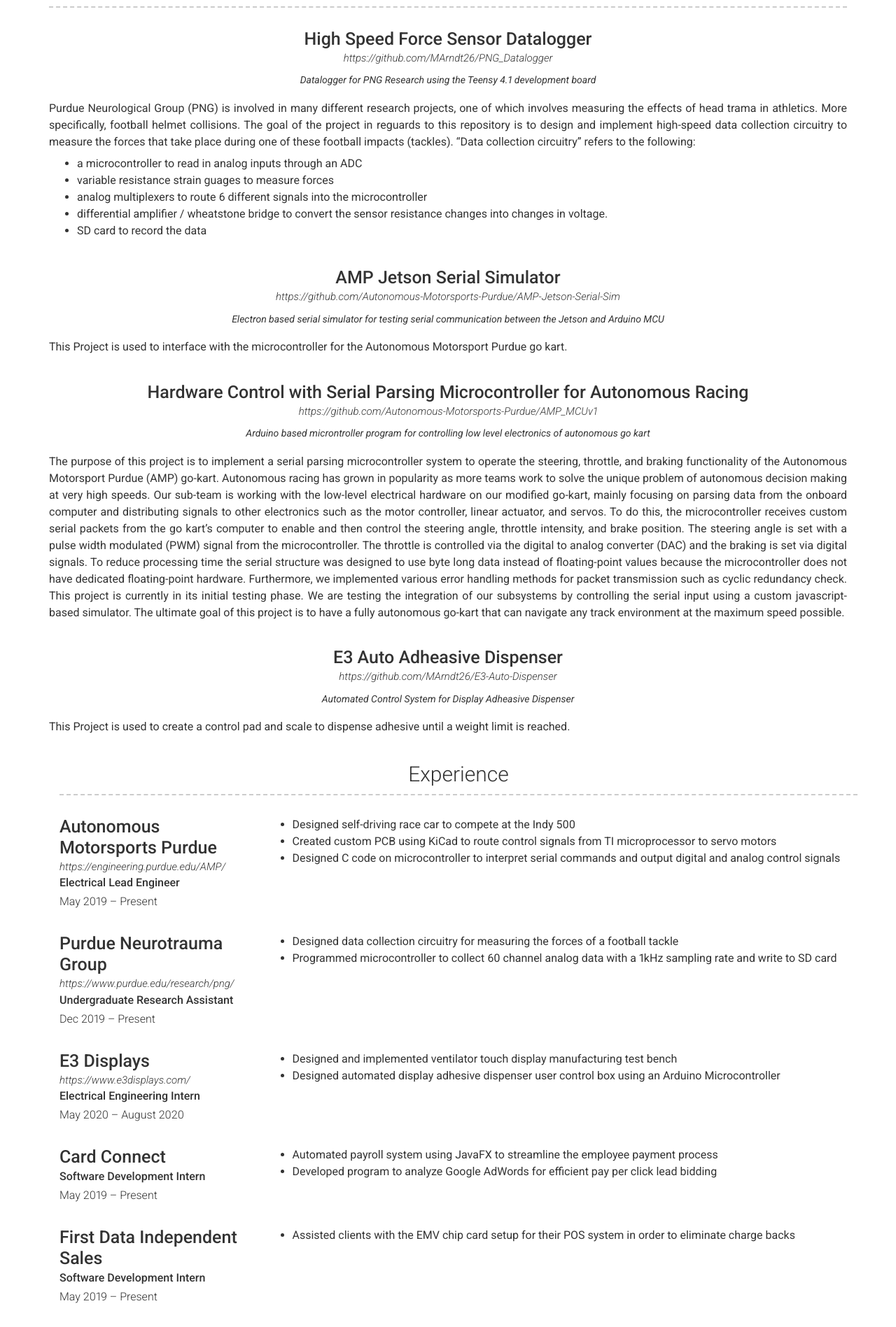
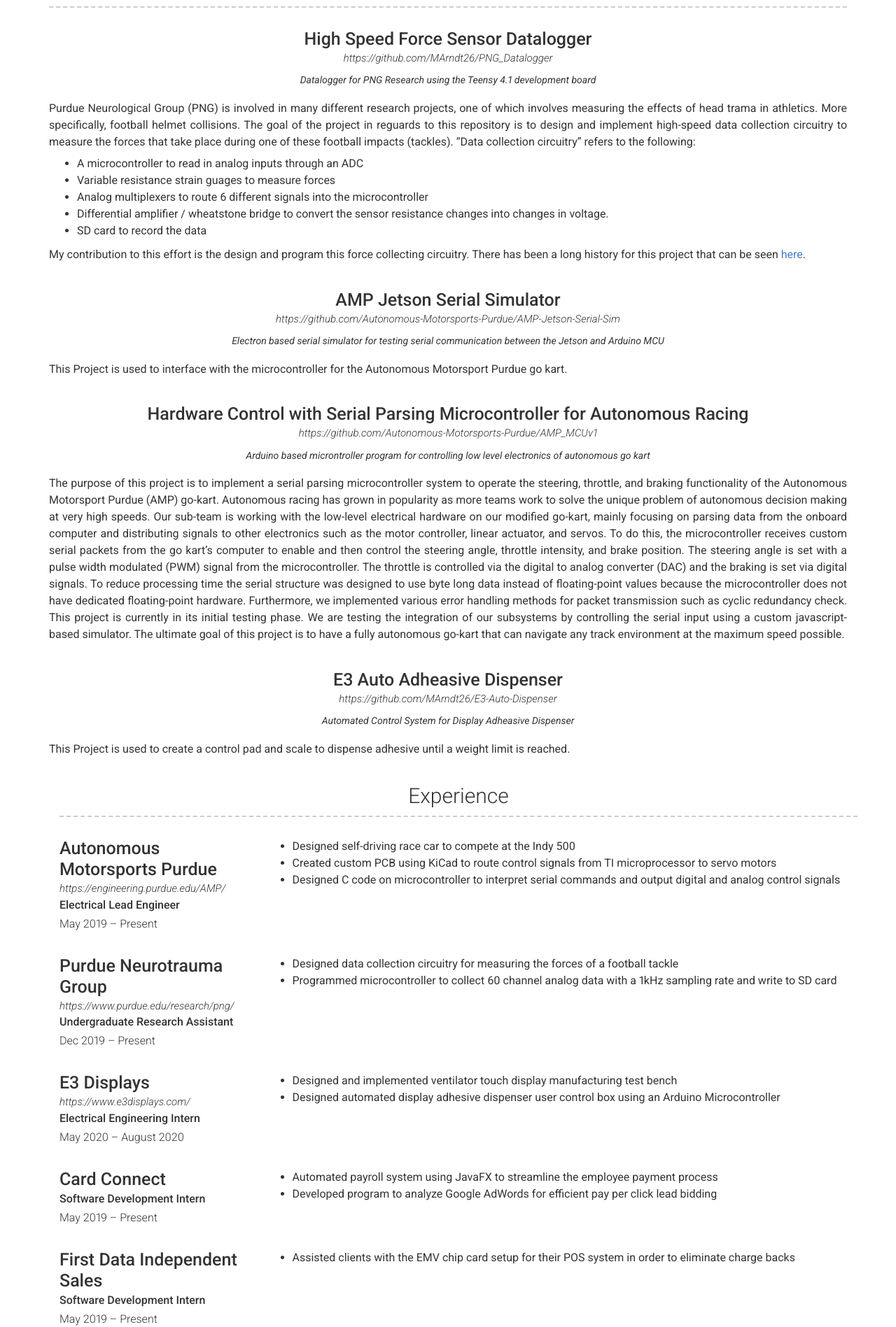
Before and after one commit to MArndt26/marndt26.github.io, a Jekyll site: the page built from index.md, in a window 1280 px wide. Shown: the part 566-2463 px from the top of the page at 70% size. Built offline with Jekyll 4.4.1, drawn with Linux system fonts in a browser that asks for light colours; nearby versions of some CDN libraries.

Commit message:
updated PNG datalogger portion

```diff
--- a/_data/projects.yml
+++ b/_data/projects.yml
@@ -10,11 +10,14 @@
     effects of head trama in athletics. More specifically, football helmet collisions. The goal of the project in reguards
     to this repository is to design and implement high-speed data collection circuitry to measure the forces that take place
     during one of these football impacts (tackles). "Data collection circuitry" refers to the following:
-      * a microcontroller to read in analog inputs through an ADC
-      * variable resistance strain guages to measure forces
-      * analog multiplexers to route 6 different signals into the microcontroller
-      * differential amplifier / wheatstone bridge to convert the sensor resistance changes into changes in voltage.
+      * A microcontroller to read in analog inputs through an ADC
+      * Variable resistance strain guages to measure forces
+      * Analog multiplexers to route 6 different signals into the microcontroller
+      * Differential amplifier / wheatstone bridge to convert the sensor resistance changes into changes in voltage.
       * SD card to record the data
+
+    My contribution to this effort is the design and program this force collecting circuitry.  There has been a long history
+    for this project that can be seen [here](https://github.com/MArndt26/PNG_Datalogger#project-history).
 
   # photos:
   #   - photo: ./assets/profile.jpeg
--- a/_sass/modern-resume-theme.scss
+++ b/_sass/modern-resume-theme.scss
@@ -189,7 +189,7 @@ p.quote {
     text-align: center;
   }
   img {
-    height: 50vh;
+    height: 10vh;
     margin: auto;
     display: block;
   }
```
Also changed, not shown: assets/profile(1).jpeg (added).
